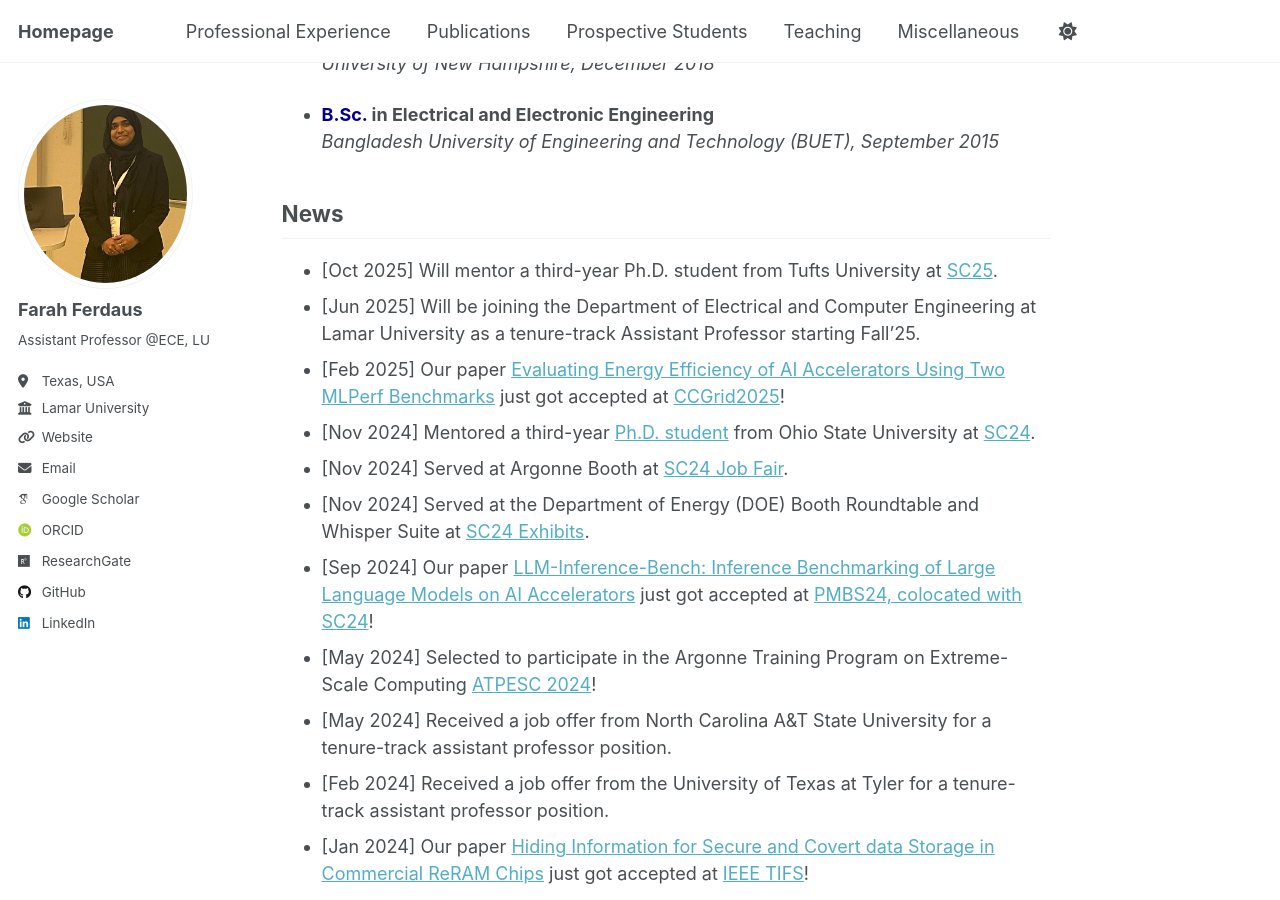
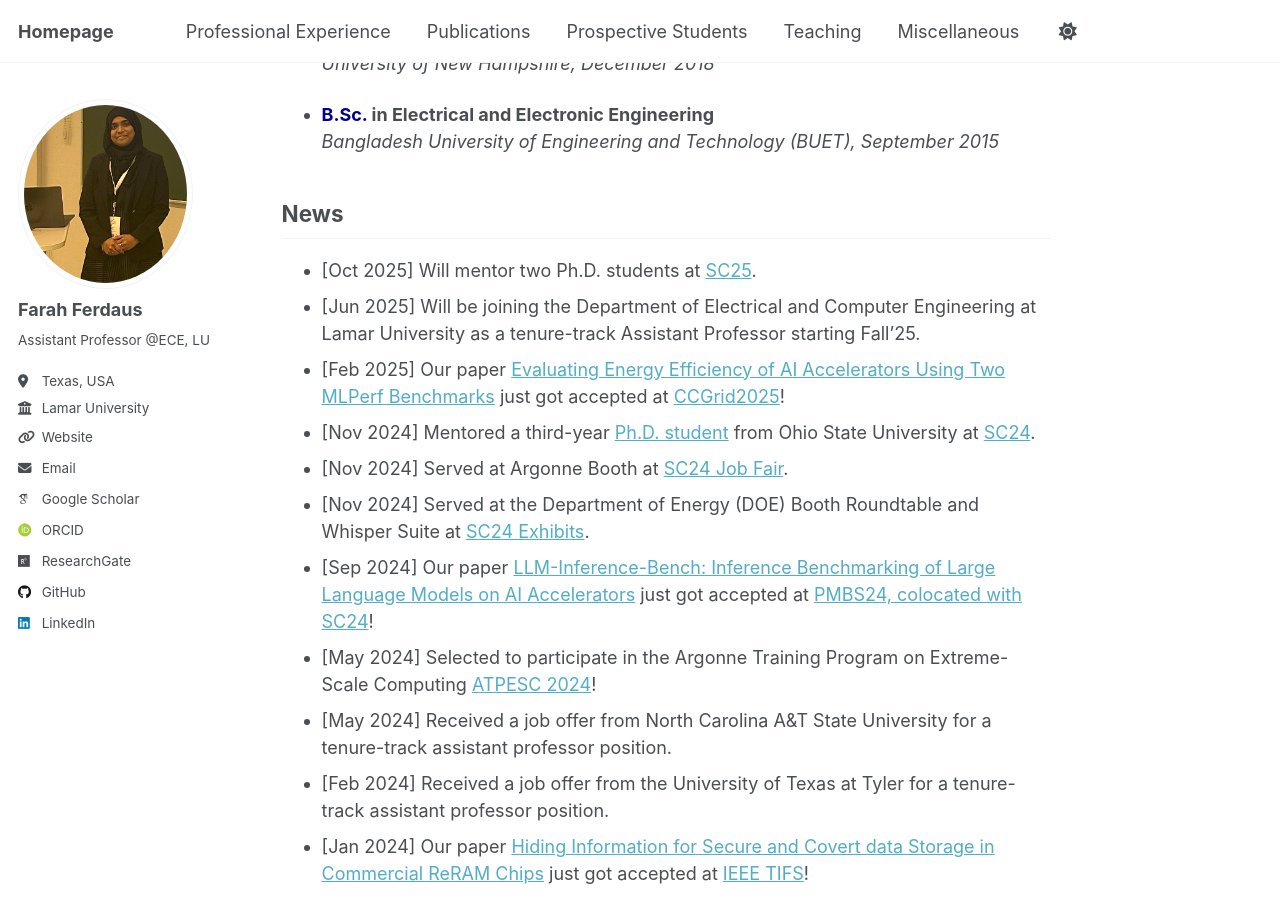
Before and after one commit to fferdaus/fferdaus.github.io, a Jekyll site: the page built from _pages/about.md, in a window 1280 px wide and 900 px high, scrolled down 861 px. Built offline with Jekyll 4.4.1, drawn with Linux system fonts in a browser that asks for light colours; some web fonts are replaced.

Commit message:
Update about.md

```diff
--- a/_pages/about.md
+++ b/_pages/about.md
@@ -59,7 +59,7 @@ I have published numerous scientific articles, including journal articles, confe
 **Stichting Bangladesh Accord Foundation, Dhaka, Bangladesh**
 -->
 ## News
-- [Oct 2025] Will mentor a third-year Ph.D. student from Tufts University at [SC25](https://sc25.supercomputing.org/students/mentor-protege-matching/).
+- [Oct 2025] Will mentor two Ph.D. students at [SC25](https://sc25.supercomputing.org/students/mentor-protege-matching/).
 - [Jun 2025] Will be joining the Department of Electrical and Computer Engineering at Lamar University as a tenure-track Assistant Professor starting Fall'25.
 - [Feb 2025] Our paper [Evaluating Energy Efficiency of AI Accelerators Using Two MLPerf Benchmarks](https://ieeexplore.ieee.org/abstract/document/11044796) just got accepted at [CCGrid2025](https://site.uit.no/ccgrid2025/)!
 - [Nov 2024] Mentored a third-year [Ph.D. student](https://www.linkedin.com/feed/update/urn:li:activity:7266566474553528321/) from Ohio State University at [SC24](https://sc24.supercomputing.org/).
```
